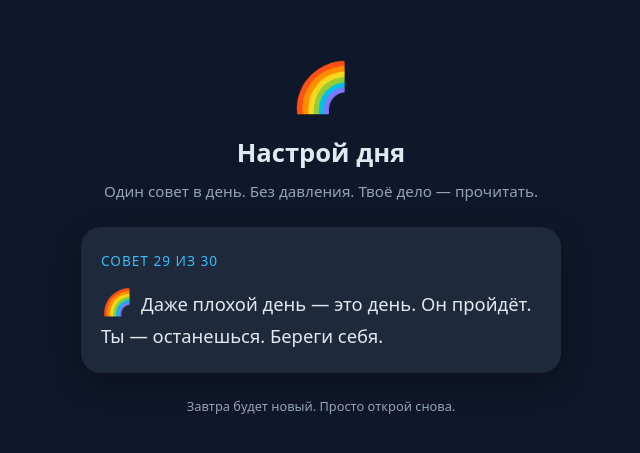
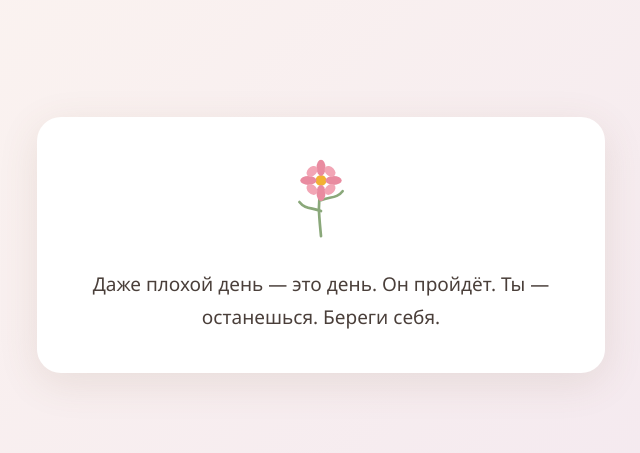
Before and after one commit to isoplantech/nastroy-dnya, a plain HTML site: page ivan/index.html in a window 1280 px wide. Shown: the part 155-608 px from the top of the page, without its empty margins (319-959 px from the left). Drawn offline with Linux system fonts and the light colour scheme.

Commit message:
Update index.html

```diff
--- a/ivan/index.html
+++ b/ivan/index.html
@@ -3,92 +3,86 @@
 <head>
   <meta charset="UTF-8">
   <meta name="viewport" content="width=device-width, initial-scale=1.0">
-<title>Настрой дня — для сына</title>
+  <title>Настрой дня</title>
   <style>
-  :root {
-    --bg: #0f172a;
-    --card: #1e293b;
-    --accent: #38bdf8;
-    --text: #e2e8f0;
-    --muted: #94a3b8;
-  }
-  * { box-sizing: border-box; margin: 0; padding: 0; }
     body {
-    font-family: system-ui, -apple-system, 'Segoe UI', Roboto, sans-serif;
-    background: var(--bg);
-    color: var(--text);
+      margin: 0;
       min-height: 100vh;
       display: flex;
       flex-direction: column;
       align-items: center;
       justify-content: center;
-    padding: 24px 16px 48px;
-    line-height: 1.5;
+      background: linear-gradient(135deg, #fdf6f0 0%, #f2e6ef 100%);
+      font-family: 'Segoe UI', Tahoma, sans-serif;
+      color: #4a3f3a;
+      padding: 20px;
+      box-sizing: border-box;
     }
-  header { text-align: center; margin-bottom: 24px; }
-  header h1 { font-size: 1.6rem; margin-bottom: 8px; }
-  header p { color: var(--muted); font-size: 0.95rem; }
-  .emoji-big { font-size: 3rem; margin-bottom: 12px; display: block; }
     .card {
-    background: var(--card);
-    border-radius: 20px;
-    padding: 24px 20px;
+      background: #fff;
+      border-radius: 24px;
+      padding: 40px 44px;
+      text-align: center;
       max-width: 480px;
-    width: 100%;
-    box-shadow: 0 10px 30px rgba(0,0,0,0.3);
+      box-shadow: 0 10px 40px rgba(120, 90, 60, 0.12);
     }
-  .day-label { color: var(--accent); font-size: 0.85rem; text-transform: uppercase; letter-spacing: 1px; margin-bottom: 12px; }
-  .tip { font-size: 1.15rem; }
-  .tip .emoji { font-size: 1.6rem; margin-right: 8px; }
-  footer { color: var(--muted); font-size: 0.8rem; margin-top: 24px; text-align: center; }
+    svg { margin-bottom: 16px; }
+    p { font-size: 19px; line-height: 1.7; margin: 0; }
   </style>
 </head>
 <body>
-  <header>
-    <span class="emoji-big" id="headerEmoji">🌱</span>
-    <h1>Настрой дня</h1>
-    <p>Один совет в день. Без давления. Твоё дело — прочитать.</p>
-  </header>
-
   <div class="card">
-    <div class="day-label" id="dayLabel"></div>
-    <div class="tip" id="tipText"></div>
+    <svg width="90" height="90" viewBox="0 0 100 100" fill="none">
+      <path d="M50 88 C 48 66, 46 52, 50 34" stroke="#8aa87a" stroke-width="3" stroke-linecap="round"/>
+      <path d="M50 60 C 40 56, 32 58, 26 50" stroke="#8aa87a" stroke-width="3" stroke-linecap="round"/>
+      <path d="M50 48 C 60 44, 68 46, 74 38" stroke="#8aa87a" stroke-width="3" stroke-linecap="round"/>
+      <g>
+        <circle cx="50" cy="26" r="6" fill="#f2b134"/>
+        <ellipse cx="50" cy="12" rx="5" ry="9" fill="#e98ba0"/>
+        <ellipse cx="50" cy="40" rx="5" ry="9" fill="#e98ba0"/>
+        <ellipse cx="36" cy="26" rx="9" ry="5" fill="#e98ba0"/>
+        <ellipse cx="64" cy="26" rx="9" ry="5" fill="#e98ba0"/>
+        <ellipse cx="40" cy="16" rx="7" ry="5" fill="#f2a5b5" transform="rotate(-45 40 16)"/>
+        <ellipse cx="60" cy="16" rx="7" ry="5" fill="#f2a5b5" transform="rotate(45 60 16)"/>
+        <ellipse cx="40" cy="36" rx="7" ry="5" fill="#f2a5b5" transform="rotate(45 40 36)"/>
+        <ellipse cx="60" cy="36" rx="7" ry="5" fill="#f2a5b5" transform="rotate(-45 60 36)"/>
+      </g>
+    </svg>
+    <p id="phrase"></p>
   </div>
-
-  <footer id="footerText">Завтра будет новый. Просто открой снова.</footer>
 
   <script>
     const tips = [
-    { emoji: '🌅', text: 'Начни день с одного вопроса: «Что сегодня сделает меня чуть лучше?» Не для других — для себя.' },
-    { emoji: '💬', text: 'Если что-то не нравится — скажи прямо и спокойно. Люди слышат, когда им не кричат.' },
-    { emoji: '🤝', text: 'Сделал ошибку — признай. Это не слабость. Это уважение к себе и другим.' },
-    { emoji: '📵', text: 'Полистай ленту и заметь: сколько там реальной жизни, а сколько витрины? Не сравнивай себя с витриной.' },
-    { emoji: '🧠', text: 'Твоя ценность — не в том, что у тебя есть. Она в том, как ты поступаешь.' },
-    { emoji: '🫶', text: 'Скажи кому-то спасибо сегодня. Просто так. Это меняет день — и его, и твой.' },
-    { emoji: '⏸️', text: 'Хочешь что-то сказать резко? Пауза 10 секунд. Иногда этого хватает.' },
-    { emoji: '🏃', text: 'Движение — лучший антистресс. 10 минут прогулки без телефона. Попробуй.' },
-    { emoji: '🎯', text: 'Сделай одно маленькое дело, которое откладывал. Не всё — одно. Это уже победа.' },
-    { emoji: '🙅', text: 'Умение сказать «нет» — это не грубость. Это границы. Их уважают.' },
-    { emoji: '📖', text: 'Почитай 5 страниц чего-то, что тебе интересно. Не для школы — для себя.' },
-    { emoji: '😤', text: 'Злость — нормально. Но решать на горячую голову — плохо. Выдохни, потом действуй.' },
-    { emoji: '👀', text: 'Заметь, кто рядом. Иногда человеку нужно просто, чтобы его выслушали. Ты можешь это дать.' },
-    { emoji: '🧹', text: 'Наведи порядок в одном маленьком месте. Порядок вокруг — порядок в голове.' },
-    { emoji: '💤', text: 'Сон — это топливо. Ляг чуть раньше — увидишь разницу.' },
-    { emoji: '💸', text: 'Перед покупкой спроси: «Мне это нужно или я хочу быть как кто-то?» Честный ответ экономит нервы.' },
-    { emoji: '🗣️', text: 'Если чувствуешь, что тебя используют — скажи об этом. Молчание не решает.' },
-    { emoji: '🌤️', text: 'Не всё идёт по плану. И это нормально. План — это ориентир, а не приговор.' },
-    { emoji: '🤲', text: 'Помоги кому-то без выгоды. Это учит чувствовать себя сильным по-настоящему.' },
-    { emoji: '📝', text: 'Запиши одну вещь, за которую ты себе благодарен сегодня. Даже маленькую.' },
-    { emoji: '🚫', text: 'Не всё, что делают другие, — правильно. Думай своей головой. Это твоя суперсила.' },
-    { emoji: '💪', text: 'Слабость — не в том, чтобы упасть. Слабость — не вставать. Ты можешь встать.' },
-    { emoji: '🎧', text: 'Послушай музыку без телефона в руках. Просто музыку. Это перезагрузка.' },
-    { emoji: '🙏', text: 'Извинись, если был неправ. Не «извини, но...», а просто «извини». Это сильный ход.' },
-    { emoji: '🌊', text: 'Эмоции приходят волнами. Не принимай решения на пике волны. Подожди, пока спадёт.' },
-    { emoji: '🧩', text: 'Большая задача — это много маленьких. Начни с одной части. Не с целого.' },
-    { emoji: '👕', text: 'Ты не обязан быть как все. Быть собой — это навык. Тренируй его.' },
-    { emoji: '🔍', text: 'Спроси себя: «Что я могу контролировать?» Делай это. Остальное — отпусти.' },
-    { emoji: '🌈', text: 'Даже плохой день — это день. Он пройдёт. Ты — останешься. Береги себя.' },
-    { emoji: '⭐', text: 'Ты уже сделал 30 шагов. Это не мало. Признай это. И продолжай — уже без списка.' }
+      "Начни день с одного вопроса: «Что сегодня сделает меня чуть лучше?» Не для других — для себя.",
+      "Если что-то не нравится — скажи прямо и спокойно. Люди слышат, когда им не кричат.",
+      "Сделал ошибку — признай. Это не слабость. Это уважение к себе и другим.",
+      "Полистай ленту и заметь: сколько там реальной жизни, а сколько витрины? Не сравнивай себя с витриной.",
+      "Твоя ценность — не в том, что у тебя есть. Она в том, как ты поступаешь.",
+      "Скажи кому-то спасибо сегодня. Просто так. Это меняет день — и его, и твой.",
+      "Хочешь что-то сказать резко? Пауза 10 секунд. Иногда этого хватает.",
+      "Движение — лучший антистресс. 10 минут прогулки без телефона. Попробуй.",
+      "Сделай одно маленькое дело, которое откладывал. Не всё — одно. Это уже победа.",
+      "Умение сказать «нет» — это не грубость. Это границы. Их уважают.",
+      "Почитай 5 страниц чего-то, что тебе интересно. Не для школы — для себя.",
+      "Злость — нормально. Но решать на горячую голову — плохо. Выдохни, потом действуй.",
+      "Заметь, кто рядом. Иногда человеку нужно просто, чтобы его выслушали. Ты можешь это дать.",
+      "Наведи порядок в одном маленьком месте. Порядок вокруг — порядок в голове.",
+      "Сон — это топливо. Ляг чуть раньше — увидишь разницу.",
+      "Перед покупкой спроси: «Мне это нужно или я хочу быть как кто-то?» Честный ответ экономит нервы.",
+      "Если чувствуешь, что тебя используют — скажи об этом. Молчание не решает.",
+      "Не всё идёт по плану. И это нормально. План — это ориентир, а не приговор.",
+      "Помоги кому-то без выгоды. Это учит чувствовать себя сильным по-настоящему.",
+      "Запиши одну вещь, за которую ты себе благодарен сегодня. Даже маленькую.",
+      "Не всё, что делают другие, — правильно. Думай своей головой. Это твоя суперсила.",
+      "Слабость — не в том, чтобы упасть. Слабость — не вставать. Ты можешь встать.",
+      "Послушай музыку без телефона в руках. Просто музыку. Это перезагрузка.",
+      "Извинись, если был неправ. Не «извини, но...», а просто «извини». Это сильный ход.",
+      "Эмоции приходят волнами. Не принимай решения на пике волны. Подожди, пока спадёт.",
+      "Большая задача — это много маленьких. Начни с одной части. Не с целого.",
+      "Ты не обязан быть как все. Быть собой — это навык. Тренируй его.",
+      "Спроси себя: «Что я могу контролировать?» Делай это. Остальное — отпусти.",
+      "Даже плохой день — это день. Он пройдёт. Ты — останешься. Береги себя.",
+      "Ты уже сделал 30 шагов. Это не мало. Признай это. И продолжай — уже без списка."
     ];
 
     const d = new Date();
@@ -96,10 +90,7 @@
     const dayOfYear = Math.floor((d - start) / (1000 * 60 * 60 * 24)) + 1;
 
     const i = (dayOfYear - 1) % tips.length;
-
-  document.getElementById('dayLabel').textContent = 'Совет ' + (i + 1) + ' из ' + tips.length;
-  document.getElementById('tipText').innerHTML = '<span class="emoji">' + tips[i].emoji + '</span>' + tips[i].text;
-  document.getElementById('headerEmoji').textContent = tips[i].emoji;
+    document.getElementById('phrase').textContent = tips[i];
   </script>
 </body>
 </html>
```
Lines whose indentation alone changed are shown as unchanged.
